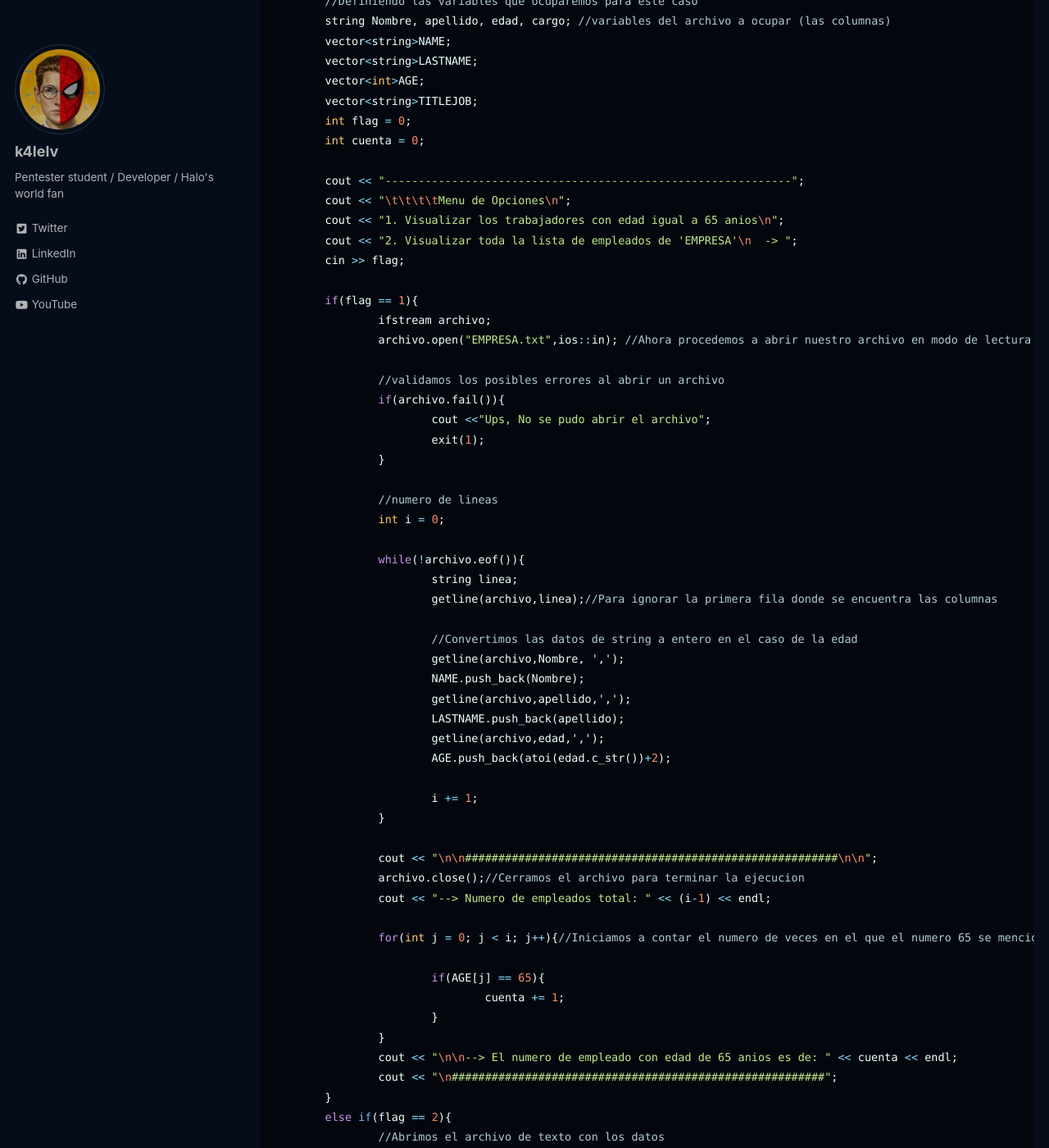
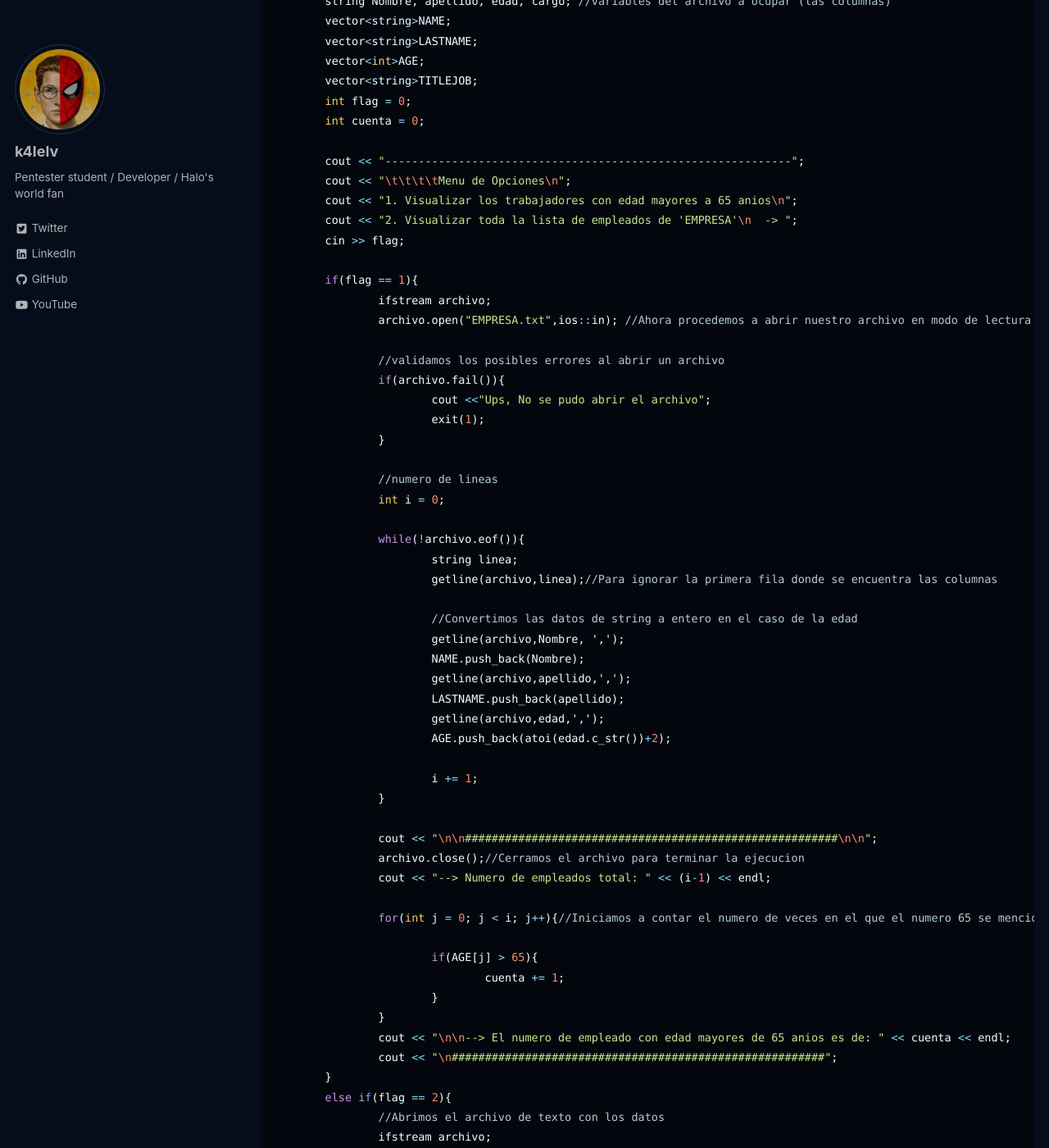
Before and after one commit to k4lelv/k4lelv.github.io, a Jekyll site: the page built from _posts/2021-11-19-Ejemplos-sencillos en-C++.md, in a window 1280 px wide and 1400 px high, scrolled down 4924 px. Shown: the whole window at 82% size. Built offline with Jekyll 4.4.1, drawn with Linux system fonts in a browser that asks for light colours; cached includes are drawn as plain includes; a script that is not in the unit is left out.

Commit message:
ñkjdfls

````diff
--- a/_posts/2021-11-19-Ejemplos-sencillos en-C++.md
+++ b/_posts/2021-11-19-Ejemplos-sencillos en-C++.md
@@ -171,7 +171,6 @@ Pero para facilitar el proceso les dejo un link para q se lo descarguen aqui: <a
 Ahora si, estamos listo. `Siiiuuuu`
 
 ```c++
-
 //Leer la edad de trabajadores desde un archivo txt llamado EMPRESA
 #include <iostream>
 #include <string.h>
@@ -197,7 +196,7 @@ int main(){
 
 	cout << "-------------------------------------------------------------";
 	cout << "\t\t\t\tMenu de Opciones\n";
-	cout << "1. Visualizar los trabajadores con edad igual a 65 anios\n";
+	cout << "1. Visualizar los trabajadores con edad mayores a 65 anios\n";
 	cout << "2. Visualizar toda la lista de empleados de 'EMPRESA'\n  -> ";
 	cin >> flag;
 
@@ -235,11 +234,11 @@ int main(){
 
 		for(int j = 0; j < i; j++){//Iniciamos a contar el numero de veces en el que el numero 65 se menciona en el archivo
 
-			if(AGE[j] == 65){
+			if(AGE[j] > 65){
 				cuenta += 1;
 			}
 		}
-		cout << "\n\n--> El numero de empleado con edad de 65 anios es de: " << cuenta << endl;
+		cout << "\n\n--> El numero de empleado con edad mayores de 65 anios es de: " << cuenta << endl;
 		cout << "\n########################################################";
 	}
 	else if(flag == 2){
@@ -289,7 +288,6 @@ int main(){
 
 	return 0;
 }
-
 ```
 
 
````
